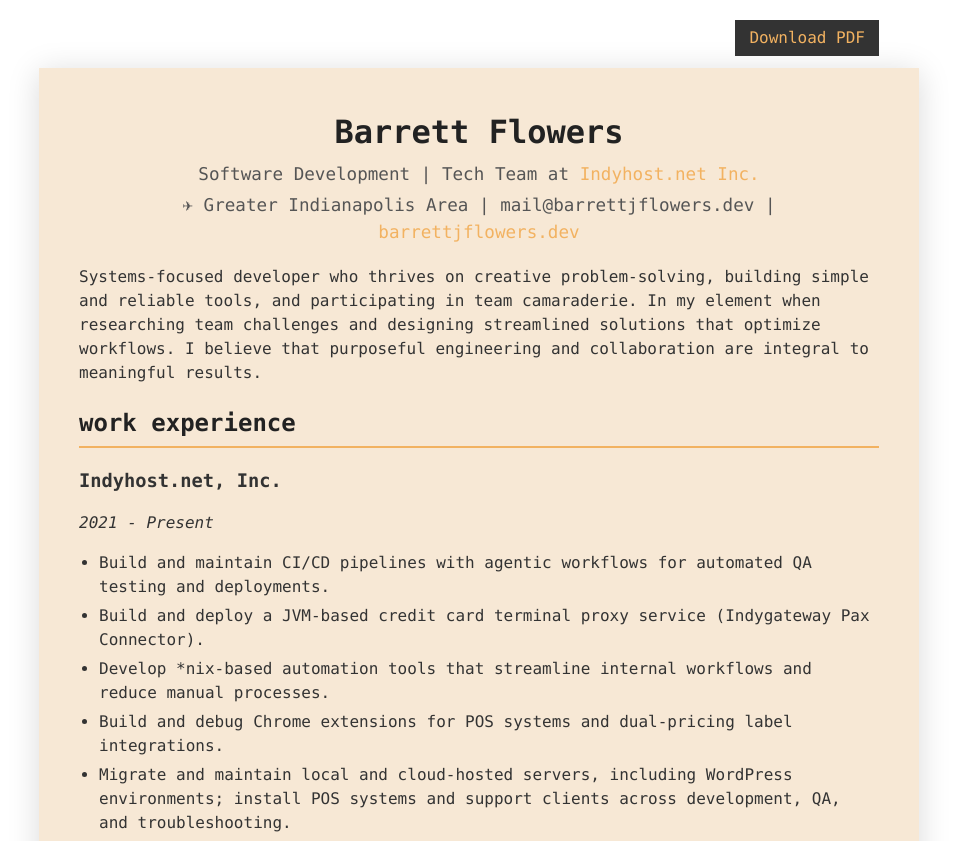
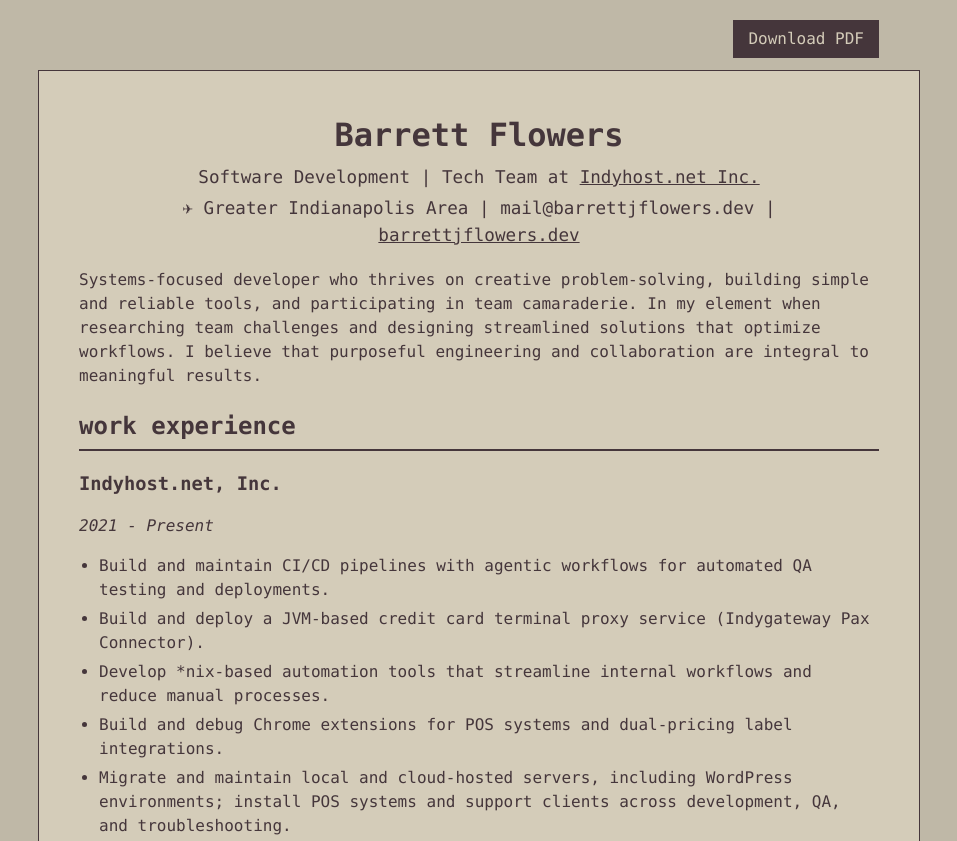
Before and after one commit to barrettjflowers/simple-resume, a plain HTML site: page index.html in a window 1280 px wide. Shown: the top 841 px of the page, without its empty margins (161-1118 px from the left). Drawn offline with Linux system fonts and the light colour scheme; a small style sheet from the web is missing.

Commit message:
Use barrettjflowers.dev light palette

```diff
--- a/index.html
+++ b/index.html
@@ -8,26 +8,38 @@
    <style>
 @import url('https://cdn.jsdelivr.net/npm/@fontsource/iosevka@5.3.0/index.css');
 
+/* light palette from barrettjflowers.dev (~/.config/colors/colors.sh) */
+:root {
+   --bg: #d4ccb9;
+   --surface: #bfb8a7;
+   --text: #45363b;
+}
+
 body {
    font-family: Iosevka, Menlo, monospace;
    line-height: 1.5;
-   color: #333;
-   background-color: white;
+   color: var(--text);
+   background-color: var(--surface);
    margin: 0;
    padding: 20px;
    font-variant-emoji: text;
 }
 
 a {
-   color: #f2b261;
-   text-decoration: none;
+   color: var(--text);
+   text-decoration: underline;
 }
+
+a:hover {
+   background-color: var(--surface);
+}
+
 #resume {
    max-width: 800px;
-   background: #f7e8d5;
+   background: var(--bg);
+   border: 1px solid var(--text);
    padding: 40px;
    margin: auto;
-   box-shadow: 0 4px 30px rgba(0, 0, 0, 0.15);
 }
 
 /* Header */
@@ -38,23 +50,12 @@ header {
 
 header h1 {
    margin: 0;
-   color: #222;
    font-size: 2em;
 }
 
 header p {
    margin: 5px 0;
    font-size: 1.1em;
-   color: #555;
-}
-
-header a {
-   color: #f2b261;
-   text-decoration: none;
-}
-
-header a:hover {
-   text-decoration: underline;
 }
 
 /* Sections */
@@ -63,14 +64,12 @@ section {
 }
 
 h2 {
-   color: #222;
-   border-bottom: 2px solid #f2b261;
+   border-bottom: 2px solid var(--text);
    padding-bottom: 5px;
    margin-bottom: 10px;
 }
 
 h3 {
-   color: #333;
    margin-bottom: 5px;
 }
 
@@ -89,18 +88,18 @@ footer {
    text-align: center;
    padding: 5px;
    font-size: 0.9em;
-   background-color: #333;
-   color: white;
+   background-color: var(--text);
+   color: var(--bg);
 }
 
 footer a {
-   color: #f2b261;
-   text-decoration: none;
+   color: var(--bg);
    margin: 0 5px;
 }
 
 footer a:hover {
-   text-decoration: underline;
+   background-color: var(--bg);
+   color: var(--text);
 }
 
 /* Download button */
@@ -113,22 +112,23 @@ footer a:hover {
 
 #download button {
    font: inherit;
-   background: #333;
-   color: #f2b261;
-   border: none;
+   background: var(--text);
+   color: var(--bg);
+   border: 1px solid var(--text);
    padding: 6px 14px;
    cursor: pointer;
 }
 
 #download button:hover {
-   background: #222;
+   background: var(--bg);
+   color: var(--text);
 }
 
 @media print {
    @page { margin: 0; }
-   body { padding: 0; background: #f7e8d5; }
+   body { padding: 0; background: var(--bg); }
    #download { display: none; }
-   #resume { box-shadow: none; max-width: none; }
+   #resume { border: none; max-width: none; }
    * { -webkit-print-color-adjust: exact; print-color-adjust: exact; }
 }
    </style>
```
